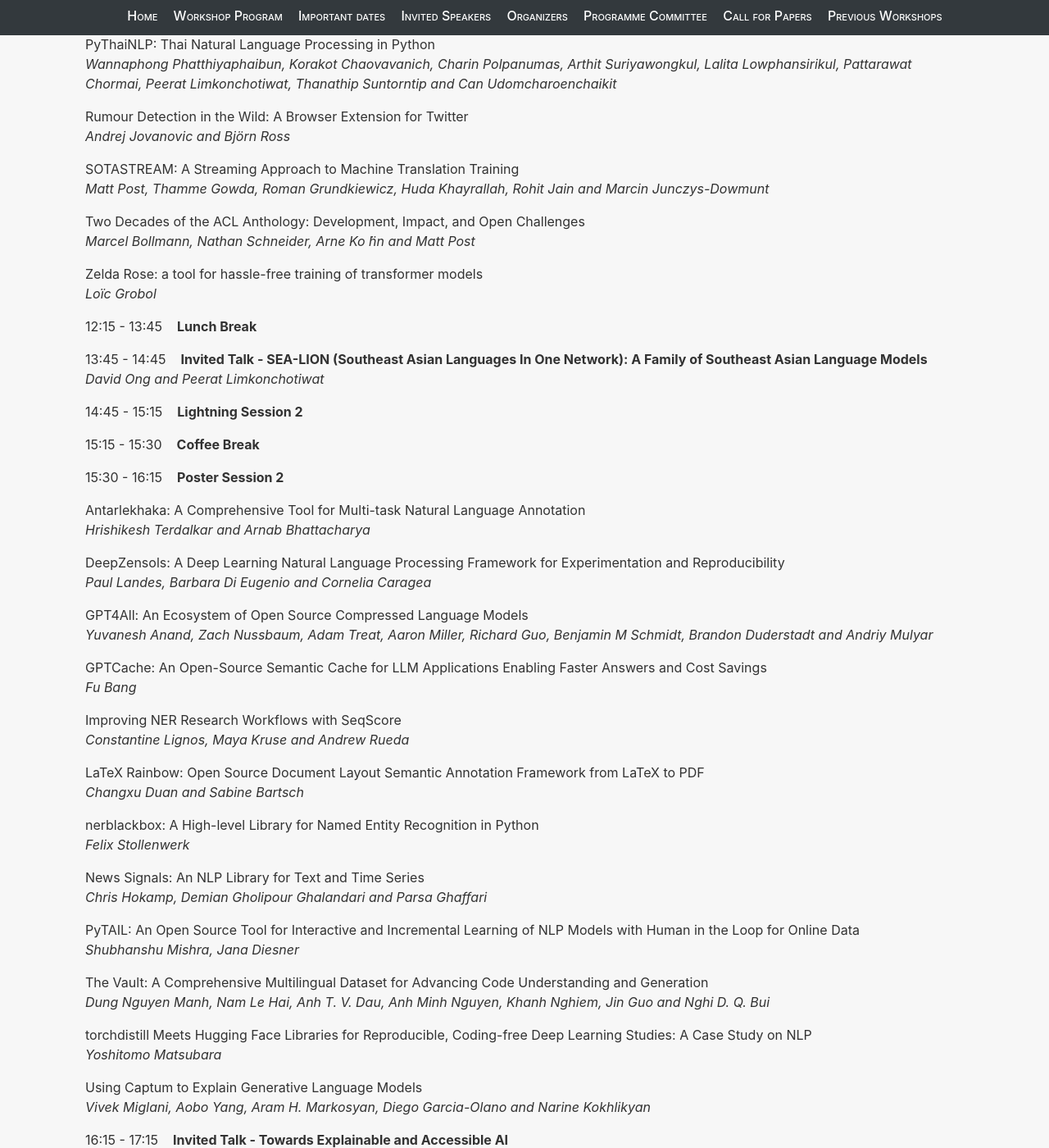
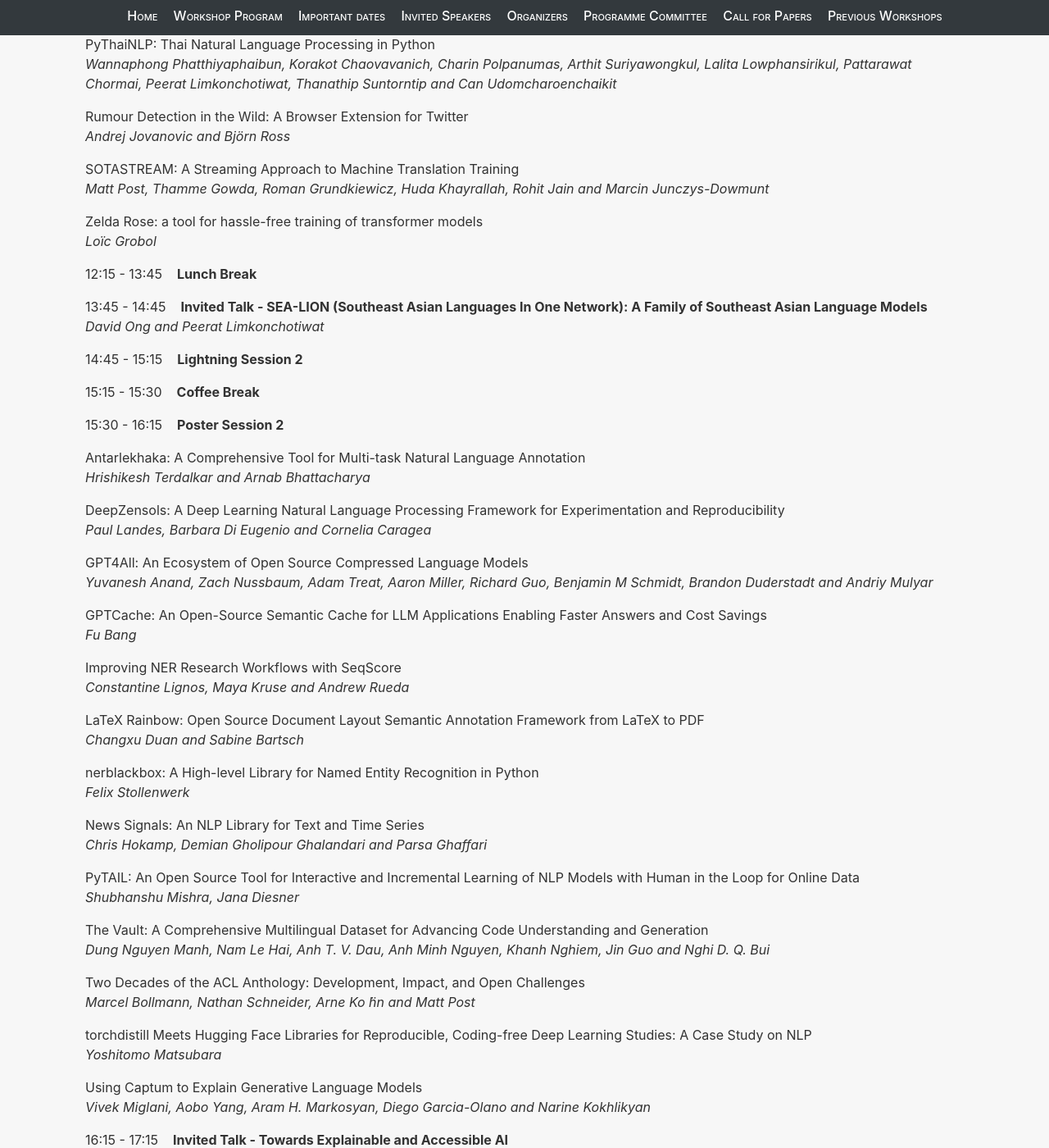
Before and after one commit to nlposs/nlposs.github.io, a Jekyll site: the page built from 2023/index.md, in a window 1280 px wide and 1400 px high, scrolled down 5994 px. Shown: the whole window at 82% size. Built offline with Jekyll 4.4.1, drawn with Linux system fonts in a browser that asks for light colours; part of the change alters nothing that is shown.

```diff
--- a/2023/index.md
+++ b/2023/index.md
@@ -186,9 +186,6 @@ The timezone for the program schedule below are in **Singapore Time (GMT +8)**.
 <p>SOTASTREAM: A Streaming Approach to Machine Translation Training<br>
 <em>Matt Post, Thamme Gowda, Roman Grundkiewicz, Huda Khayrallah, Rohit Jain and Marcin Junczys-Dowmunt</em></p>
 
-<p>Two Decades of the ACL Anthology: Development, Impact, and Open Challenges<br>
-<em>Marcel Bollmann, Nathan Schneider, Arne Ko ̈hn and Matt Post</em></p>
-
 <p>Zelda Rose: a tool for hassle-free training of transformer models<br>
 <em>Loïc Grobol</em></p>
 
@@ -229,6 +226,9 @@ The timezone for the program schedule below are in **Singapore Time (GMT +8)**.
 
 <p>The Vault: A Comprehensive Multilingual Dataset for Advancing Code Understanding and Generation<br>
 <em>Dung Nguyen Manh, Nam Le Hai, Anh T. V. Dau, Anh Minh Nguyen, Khanh Nghiem, Jin Guo and Nghi D. Q. Bui</em></p>
+
+<p>Two Decades of the ACL Anthology: Development, Impact, and Open Challenges<br>
+<em>Marcel Bollmann, Nathan Schneider, Arne Ko ̈hn and Matt Post</em></p>
 
 <p>torchdistill Meets Hugging Face Libraries for Reproducible, Coding-free Deep Learning Studies: A Case Study on NLP<br>
 <em>Yoshitomo Matsubara</em></p>
```
